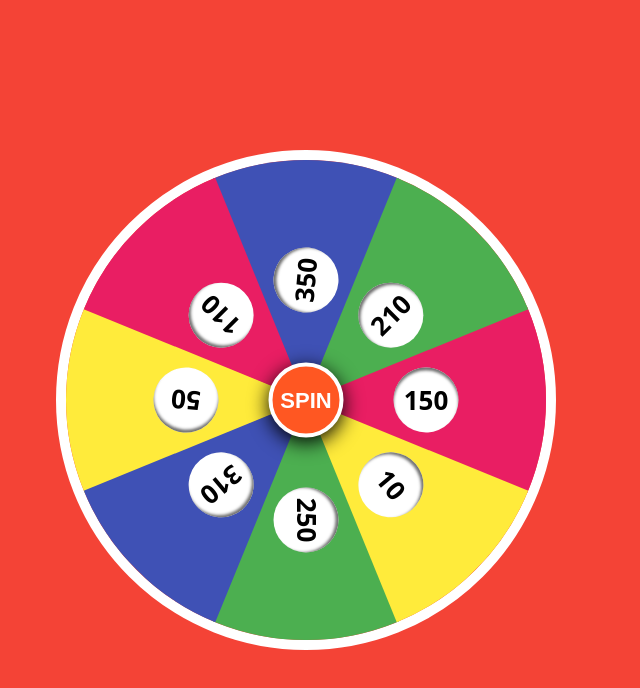
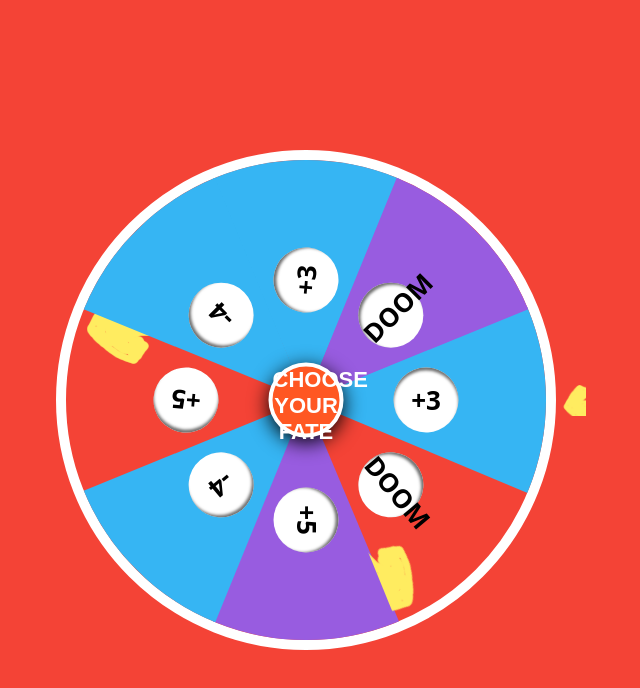
Before and after one commit to EnormousApplePie/SpinnZeWheel, a plain HTML site: page index.html in a window 1280 px wide. Shown: the whole page, without its empty margins (334-974 px from the left). Drawn offline with Linux system fonts and the light colour scheme.

Commit message:
Update to somewhat resemble colors
I know it doesn't work.

```diff
--- a/index.html
+++ b/index.html
@@ -2,7 +2,7 @@
 <html lang="en">
 <head>
 	<meta charset="UTF-8">
-	<title>Make Spinning Wheel Only CSS and JAVASCRIPT</title>
+	<title>Board Game Spinning Wheel</title>
 	<style>
 		*{
 			box-sizing: border-box;
@@ -32,7 +32,7 @@
 			width: 32px;
 			height: 32px;
 			background: url('arrow-left.png') no-repeat;
-			background-size: 32px;
+			background-size: 64px;
 			right: -30px;
 			top: 50%;
 			transform: translateY(-50%);
@@ -54,25 +54,26 @@
 		}
 		.span1{
 			clip-path: polygon(0 92%, 100% 50%, 0 8%);
-			background-color: #ffeb3b;
+			background-color: #985ce0;
+			background: url('arrow-left.png') no-repeat;
 			top: 120px;
 			left: 0;
 		}
 		.span2{
 			clip-path: polygon(100% 92%, 0 50%, 100% 8%);
-			background-color: #e91e63;
+			background-color: #36b5f3;
 			top: 120px;
 			right: 0;
 		}
 		.span3{
 			clip-path: polygon(50% 0%, 8% 100%, 92% 100%);
-			background-color: #4caf50;
+			background-color: #985ce0;
 			bottom: 0;
 			left: 120px;
 		}
 		.span4{
 			clip-path: polygon(50% 100%, 92% 0, 8% 0);
-			background-color: #3f51b5;
+			background-color: #36b5f3;
 			top: 0;
 			left: 120px;
 		}
@@ -149,26 +150,26 @@
 	<div id="mainbox" class="mainbox">
 		<div id="box" class="box">
 			<div class="box1">
-				<span class="span1"><b>50</b></span>
-				<span class="span2"><b>150</b></span>
-				<span class="span3"><b>250</b></span>
-				<span class="span4"><b>350</b></span>
+				<span class="span1"><b>+5</b></span>
+				<span class="span2"><b>+3</b></span>
+				<span class="span3"><b>+5</b></span>
+				<span class="span4"><b>+3</b></span>
 			</div>
 			<div class="box2">
-				<span class="span1"><b>10</b></span>
-				<span class="span2"><b>110</b></span>
-				<span class="span3"><b>210</b></span>
-				<span class="span4"><b>310</b></span>
+				<span class="span1"><b>DOOM</b></span>
+				<span class="span2"><b>-4</b></span>
+				<span class="span3"><b>DOOM</b></span>
+				<span class="span4"><b>-4</b></span>
 			</div>
 		</div>
 
-		<button class="spin" onclick="myfunction()">SPIN</button>
+		<button class="spin" onclick="spinme()">CHOOSE YOUR FATE</button>
 	</div>
 
 
 <script>
 
-function myfunction(){
+function spinme(){
 
 
 	var x = 1024; //min value
```
Also changed, not shown: arrow-left.png (added), 1 other file.
